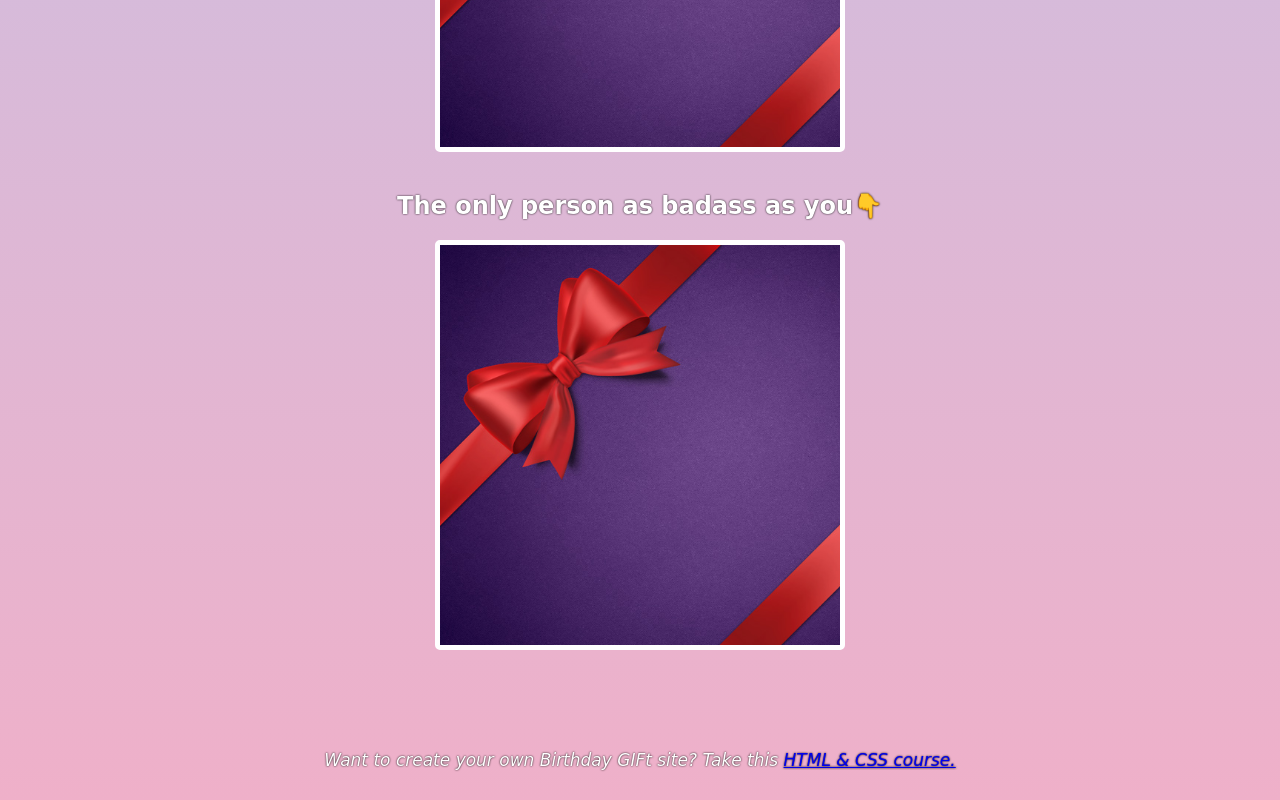
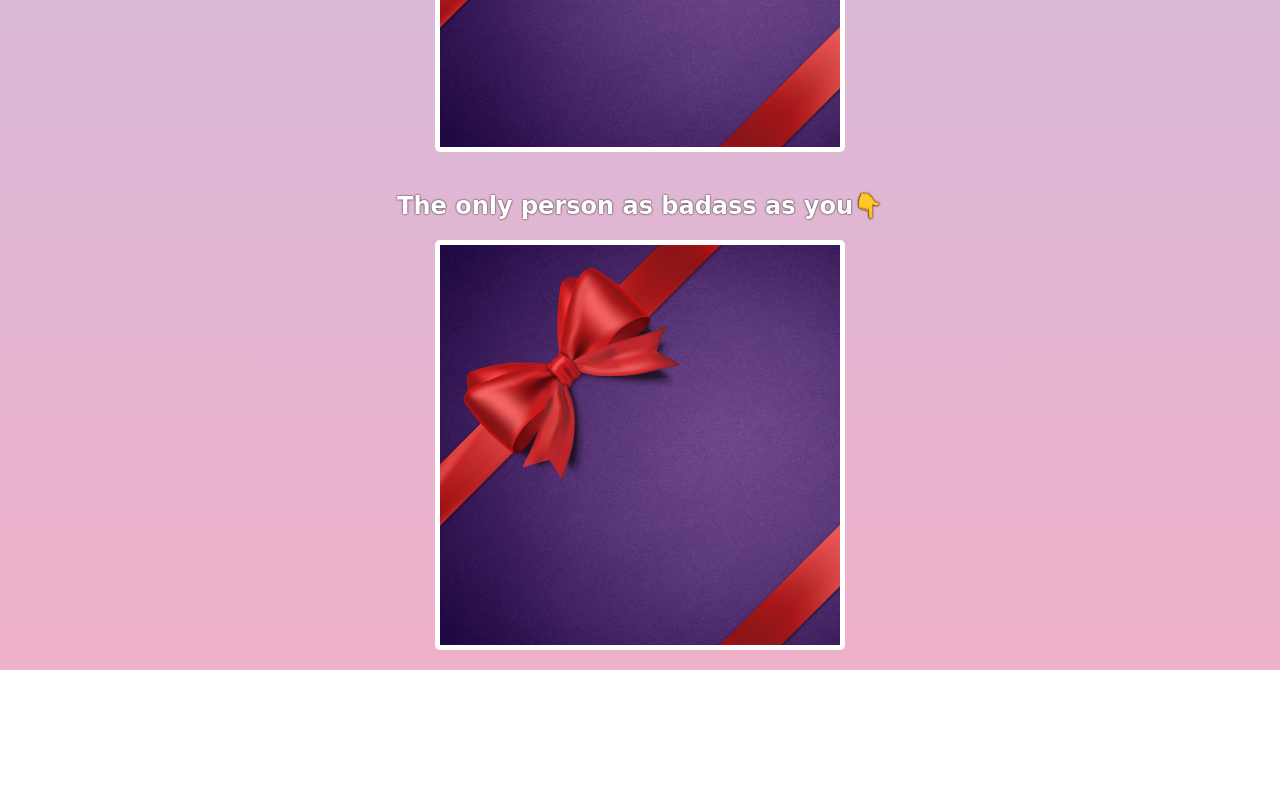
Before and after one commit to vbielyi/B-day-GIFt-HTMLS---CSS-page, a plain HTML site: page index.html in a window 1280 px wide. Shown: the part 1737-2537 px from the top of the page. After the commit the page ends 2407 px from the top, so only its background shows below. Drawn offline with Linux system fonts and the light colour scheme; a web font is replaced by a local one.

Commit message:
deleted the footer

```diff
--- a/index.html
+++ b/index.html
@@ -23,7 +23,6 @@
             <div class="gift-cover-three"></div>
             <h2 class="gift-title">The only person as badass as you👇</h2>
             <div class="gift-cover-four"></div>
-            <h2 id="footer">Want to create your own Birthday GIFt site? Take this <a href="https://www.youtube.com/watch?v=a_iQb1lnAEQ&t=13014s&ab_channel=freeCodeCamp.org">HTML & CSS course.</a></h2>
         </div>
     </body>
 </html>
--- a/styles.css
+++ b/styles.css
@@ -119,11 +119,3 @@ body {
     background-image: url('images/badass.webp');
     background-position: center;
 }
-
-#footer {
-    margin-top: 100px;
-    margin-bottom: 30px;
-    font-size: 17px;
-    font-style: italic;
-    font-weight: lighter;
-}
```
